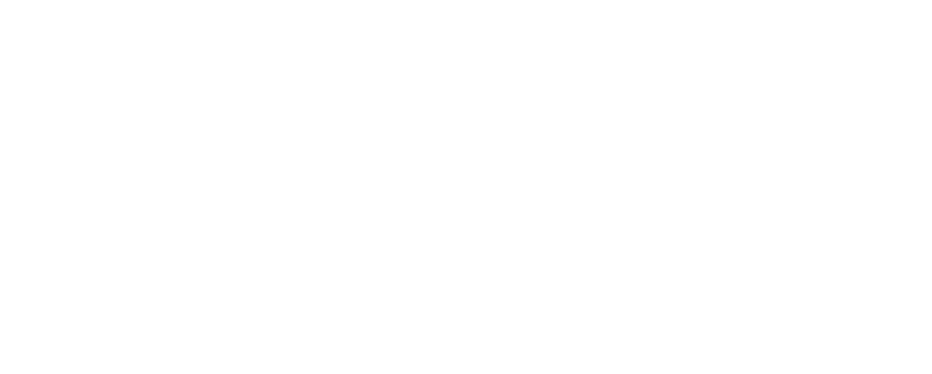
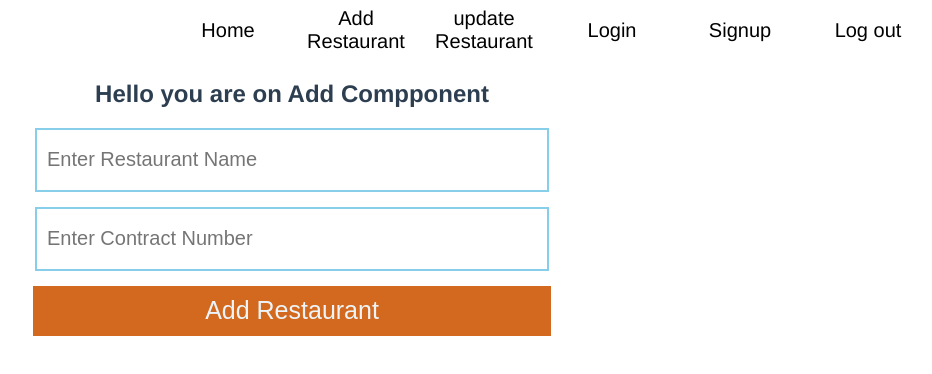
Before and after one commit to subhajitmaji2607/vue-learning, a Vue app: page /add in a window 1280 px wide. Before the commit this address had no page. Shown: the top 374 px of the page, without its empty margins (348-1280 px from the left). Built offline with nearby package versions, Linux system fonts and the light colour scheme.

Commit message:
alamost done

```diff
--- a/src/App.vue
+++ b/src/App.vue
@@ -1,14 +1,15 @@
 <template>
+<Header/>
 <router-view />
 </template>
 
 <script>
-// import SignUp from './components/SignUp.vue'
+import Header from './components/Header.vue'
 export default {
     name: 'App',
-    // components: {
-    //   SignUp
-    // }
+    components: {
+      Header
+    }
 }
 </script>
 
@@ -19,6 +20,10 @@
     -moz-osx-font-smoothing: grayscale;
     text-align: center;
     color: #2c3e50;
-    margin-top: 60px;
+    /*margin-top: 60px;*/
+}
+body{
+    padding:0;
+    margin:0
 }
 </style>
--- /dev/null
+++ b/src/components/Add.vue
@@ -0,0 +1,79 @@
+<template>
+<div class='box'>
+    <h2>Hello you are on Add Compponent</h2>
+    <form>
+        <input
+          v-model='retaurdant.name'
+          class='input'
+          type='text'
+          placeholder='Enter Restaurant Name'
+        />
+        <input
+          v-model='retaurdant.contract'
+          class='input'
+          type='text'
+          placeholder='Enter Contract Number'
+        />
+        <button v-on:click='onClickAddRestro' class='btn'>Add Restaurant</button>
+    </form>
+</div>
+</template>
+
+<script>
+import axios from 'axios'
+export default {
+    name: 'Add',
+    data() {
+        return {
+            retaurdant:{
+                name: '',
+                contract: ''
+            }
+        }
+    },
+    methods: {
+        onClickAddRestro(e) {
+            e.preventDefault()
+            // console.log(this.retaurdant)
+            axios.post('http://localhost:3000/retaurdant',{
+                name: this.retaurdant.name,
+                contract:this.retaurdant.contract
+            })
+            this.retaurdant.name = ''
+            this.retaurdant.contract = ''
+        }
+    }
+}
+</script>
+
+<style>
+.box {
+    /*border: 2px solid black;*/
+    height: 400px;
+    width: 700px;
+    margin-left: auto;
+    margin-right: auto
+}
+
+.input {
+    display: block;
+    margin-left: auto;
+    margin-right: auto;
+    height: 40px;
+    width: 70%;
+    margin-bottom: 15px;
+    padding: 10px;
+    border: 2px solid skyblue;
+    font-size: 20px;
+}
+
+.btn {
+    width: 74%;
+    height: 50px;
+    color: #edf4f7;
+    background: chocolate;
+    border: none;
+    font-size: 25px;
+    cursor: pointer;
+}
+</style>
--- /dev/null
+++ b/src/components/Header.vue
@@ -0,0 +1,43 @@
+<template>
+<div class='navbar'>
+    <router-link to='/'>Home</router-link>
+    <router-link to='/add'>Add Restaurant</router-link>
+    <router-link to='/update'>update Restaurant</router-link>
+    <router-link to='/login'>Login</router-link>
+    <router-link to='/signup'>Signup</router-link>
+    <router-link v-on:click= 'onClickLogout' to='#'>Log out</router-link>
+</div>
+</template>
+
+<script>
+export default {
+    name: 'Header',
+    methods:{
+        onClickLogout(){
+            localStorage.clear()
+            this.$router.push({name:'Login'})
+        }
+    },
+
+}
+</script>
+
+<style scoped>
+.navbar {
+    /*border: 2px solid black;*/
+    min-height: 60px;
+    margin-bottom: 20px;
+    display: flex;
+    background: white;
+    justify-content: flex-end;
+    align-items: center;
+}
+
+.navbar a {
+    /*border: 2px solid black;*/
+    text-decoration: none;
+    width: 10%;
+    font-size: 20px;
+    color: black
+}
+</style>
--- a/src/components/Home.vue
+++ b/src/components/Home.vue
@@ -1,17 +1,53 @@
 <template>
-<h1>Hello you are on Home Compponent</h1>
+<h1>Hello {{ name }} you are on Home Compponent</h1>
+<table border='1' class='table'>
+    <tr>
+        <td>Serial No</td>
+        <td>Name</td>
+        <td>Contract</td>
+    </tr>
+    <tr v-for='item in retaurdants' :key='item.id'>
+        <td>{{item.id}}</td>
+        <td>{{item.name}}</td>
+        <td>{{item.contract}}</td>
+    </tr>
+</table>
 </template>
 
 <script>
+import axios from 'axios'
 export default {
-    name:'Home',
-    mounted(){      //mounted is a life cycle method which runs everytime when the page is render
-    // console.log('home',localStorage.getItem('logged-in-user-id'))
-        if(localStorage.getItem('logged-in-user-id')=== null) this.$router.push({name:'Signup'})
-        // !(localStorage.getItem('logged-in-user-id'))
+    name: 'Home',
+    data() {
+        return {
+            name: '',
+            retaurdants: [],
+        }
+    },
+    async mounted() { //mounted is a life cycle method which runs everytime when the page is render
+        // console.log('home',localStorage.getItem('logged-in-user-id'))
+        const userSuccessfullySignup = localStorage.getItem('logged-in-user-id')
+        const userSuccessfullyLogin = localStorage.getItem('userLogin')
+        if(userSuccessfullySignup === null || userSuccessfullyLogin === null) this.$router.push({name:'Login'})
+        // if (localStorage.getItem('logged-in-user-id') === null && !localStorage.getItem('userLogin')) this.$router.push({
+        //     name: 'Signup'
+        // })
+        this.name = JSON.parse(localStorage.getItem('userInfo'))?.name
+        console.log(userSuccessfullyLogin,userSuccessfullySignup)
         // ? this.$router.push({name:'Signup'}) : this.$router.push({name:'Login'})
-        // const userNotLoggedIn = !(localStorage.getItem('userLogin'));
-        // if(userNotLoggedIn) this.$router.push({name:'Login'})
+        const result = await axios.get('http://localhost:3000/retaurdant')
+        this.retaurdants = result.data
     }
 }
 </script>
+
+<style>
+td {
+    width: 160px;
+    height: 40px;
+}
+.table{
+    margin-left: auto;
+    margin-right: auto;
+}
+</style>
--- a/src/components/Login.vue
+++ b/src/components/Login.vue
@@ -37,6 +37,7 @@
             this.password = ''
             if(userLoginSuccessfully.status === 200 && userLoginSuccessfully.data[0]){
                 localStorage.setItem('userLogin', true)
+                localStorage.setItem('userInfo', JSON.stringify(userLoginSuccessfully.data[0]))
                 this.$router.push({name:'Home'})
             }else alert('Wrong user name or password')
         }
--- /dev/null
+++ b/src/components/Update.vue
@@ -0,0 +1,9 @@
+<template>
+<h1>Hello you are on update Compponent</h1>
+</template>
+
+<script>
+export default {
+    name:'Update',
+}
+</script>
--- a/src/routes.js
+++ b/src/routes.js
@@ -1,6 +1,8 @@
 import Home from './components/Home.vue'
 import Signup from './components/Signup.vue'
 import Login from './components/Login.vue'
+import Add from './components/Add.vue'
+import Update from './components/Update.vue'
 import { createRouter,createWebHistory} from 'vue-router'
 
 const routes = [
@@ -18,6 +20,16 @@
         name:'Login',
         component: Login,
         path:'/login'
+    },
+    {
+        name:'Add',
+        component: Add,
+        path:'/add'
+    },
+    {
+        name:'Update',
+        component: Update,
+        path:'/update'
     }
 ]
 
```
Also changed, not shown: database/fakedb.json (+7 -30 lines).
